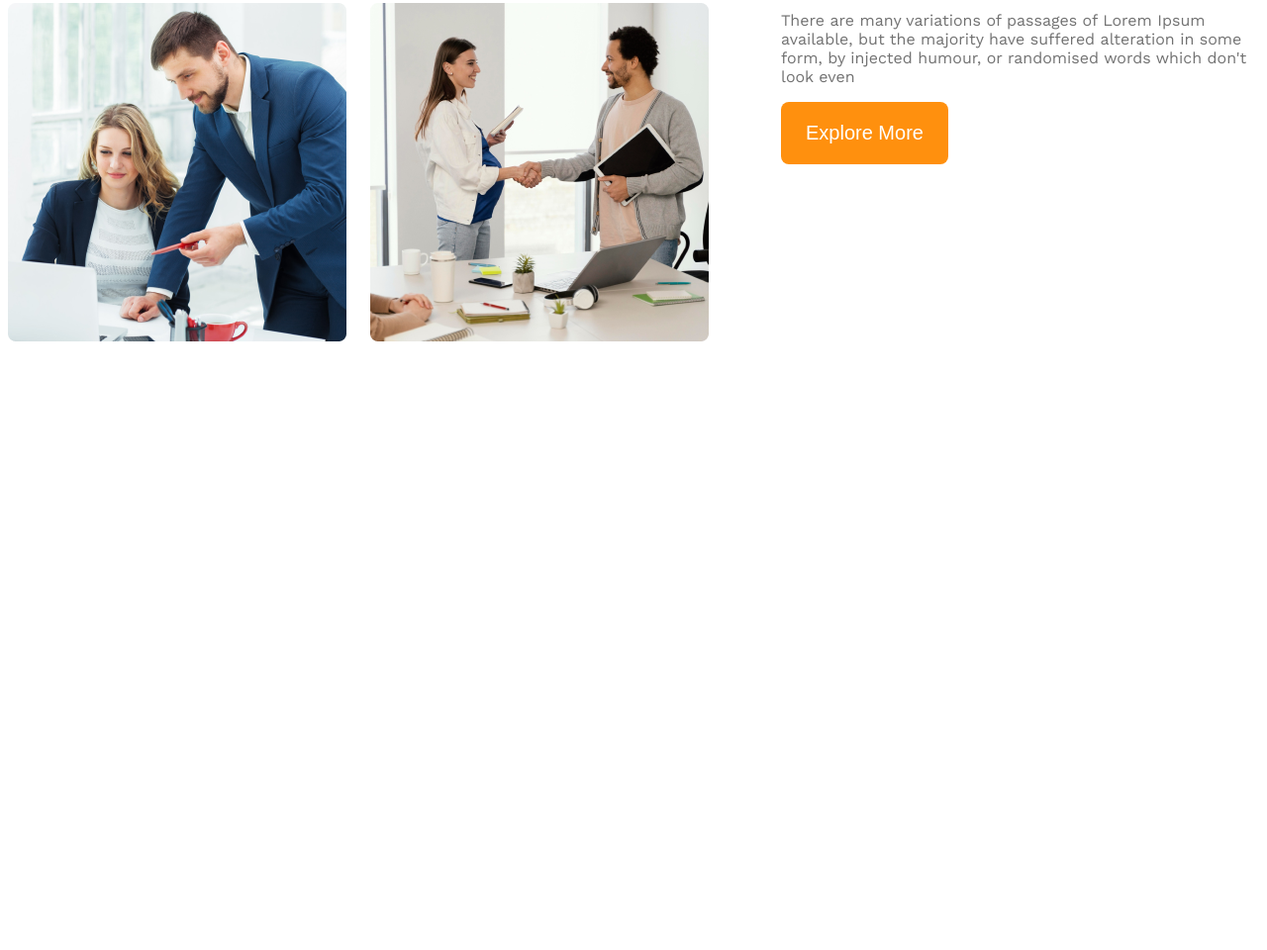
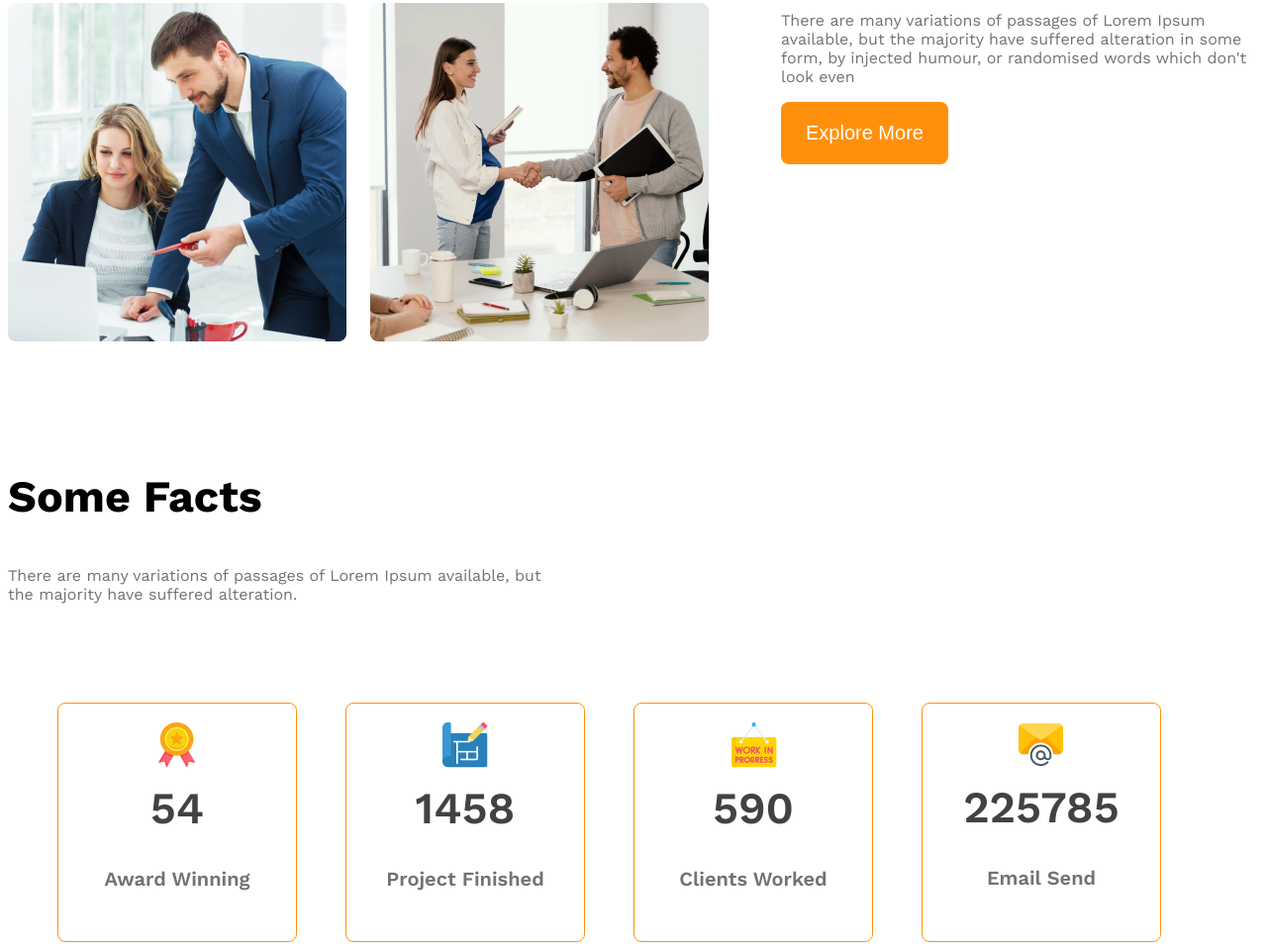
Before and after one commit to Abid0624/g3-architect-website, a plain HTML site: page index.html in a window 1280 px wide. Shown: the part 1599-2559 px from the top of the page at 99% size. Before the commit the page ends 1952 px from the top, so only its background shows below. Drawn offline with nearby package versions, Linux system fonts and the light colour scheme.

Commit message:
added the facts part

```diff
--- a/index.html
+++ b/index.html
@@ -32,6 +32,7 @@
     </div>
   </header>
   <main>
+    <!-- team section start -->
     <section class="teams display-flex">
       <div class="team-img-container">
         <img src="images/team1.png" alt="">
@@ -41,11 +42,50 @@
 
       </div>
       <div class="our-feature">
-        <h3 class="feature-title"><span id="quick-list" class="text-light-gray">Quick list</span> <span>of Our</span> <span class="text-primary">Features</span></h3>
+        <h3 class="sec-title"><span id="quick-list" class="text-light-gray">Quick list</span> <span>of Our</span> <span class="text-primary">Features</span></h3>
         <p class="feature-desc text-light-gray">There are many variations of passages of Lorem Ipsum available, but the majority have suffered alteration in some form, by injected humour, or randomised words which don't look even</p>
         <button class="btn-primary">Explore More</button>
       </div>
     </section>
+    <!-- features will enjoy -->
+     <section>
+      <h3 class="sec-title">Some Facts</h3>
+      <p class="text-light-gray facts-description">There are many variations of passages of Lorem Ipsum available, but the majority have suffered alteration.</p>
+      <div class="facts-container">
+        <div class="facts">
+          <div>
+            <img class="fact-icon" src="images/icons/ribon.png" alt="">
+            <h3 class="facts-number">54</h3>
+            <h5 class="fact-name">Award Winning</h5>
+          </div>
+
+        </div>
+        <div class="facts">
+          <div>
+            <img class="fact-icon" src="images/icons/projects.png" alt="">
+            <h3 class="facts-number">1458</h3>
+            <h5 class="fact-name">Project Finished</h5>
+
+          </div>
+        </div>
+        <div class="facts">
+          <div>
+            <img class="fact-icon" src="images/icons/customers.png" alt="">
+            <h3 class="facts-number">590</h3>
+            <h5 class="fact-name">Clients Worked</h5>
+          </div>
+
+        </div>
+        <div class="facts">
+          <div>
+            <img class="fact-icon" src="images/icons/email.png" alt="">
+            <h3 class="facts-number">225785</h3>
+            <h5 class="fact-name">Email Send</h5>
+          </div>
+
+        </div>
+      </div>
+     </section>
   </main>
   <footer>
 
--- a/styles/style.css
+++ b/styles/style.css
@@ -35,6 +35,10 @@
   border-radius: 8px;
   border: none;
 }
+.sec-title{
+  font-size: 2.8rem;
+  font-weight: 700;
+}
 main{
   max-width: 1440px;
   margin: 0 auto;
@@ -42,7 +46,42 @@ main{
 main > section{
   margin-top: 130px;
 }
+.facts{
+  border: 1px solid #FF900E;
+  border-radius: 8px;
+  width: 240px;
+  height: 240px;
+  display: flex;
+  text-align: center;
+  justify-content: center;
+  align-items: center;
 
+}
+.facts-container{
+  display: grid;
+  grid-template-columns: repeat(4,1fr);
+
+  margin-top: 100px;
+  margin-left: 50px;
+  margin-right: 50px;
+
+}
+.facts-number{
+  font-size: 2.8rem;
+  font-weight: 600;
+  margin-top: 10px;
+  margin-bottom: 5px;
+  color: #424242;
+}
+.fact-name{
+  font-size: 1.25rem;
+  font-weight: 600;
+  color: #727272;
+
+}
+.facts-description{
+  max-width: 540px;
+}
 /* Header styles */
 .banner{
   font-weight: 700;
@@ -99,10 +138,7 @@ main > section{
   grid-template-columns: repeat(2,1fr);
   gap: 24px;
 }
-.feature-title{
-  font-size: 2.8rem;
-  font-weight: 700;
-}
+
 #quick-list{
   font-weight: 500;
 }
```
